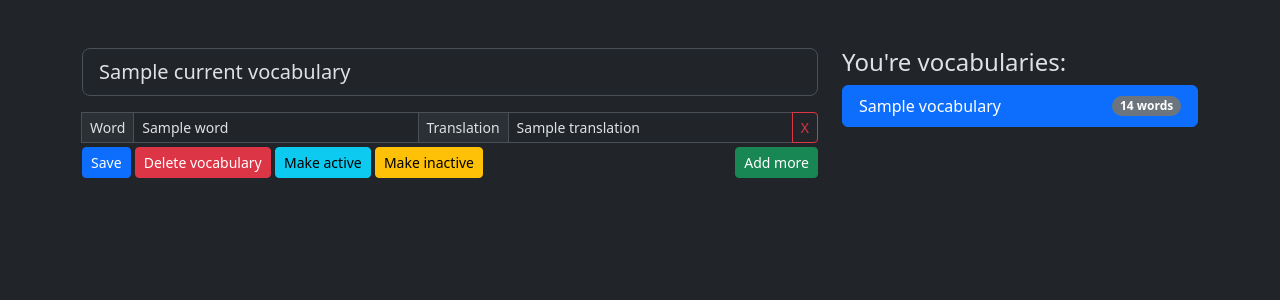
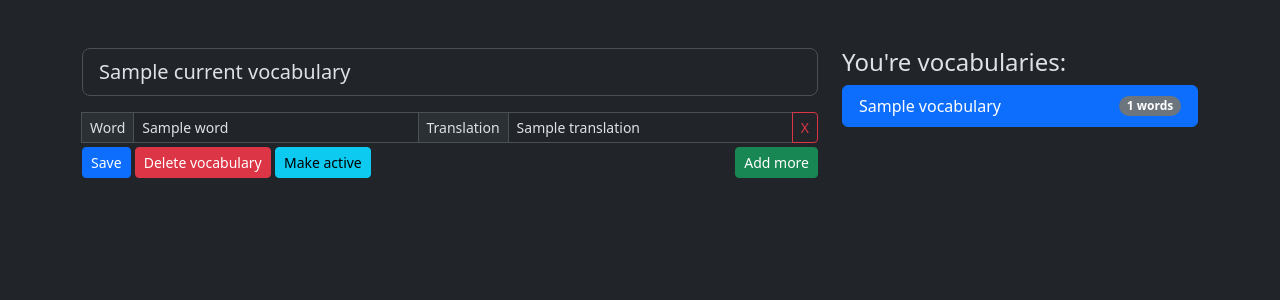
Before and after one commit to MuzykaAndrii/fastbot, a FastAPI app: template app/pages/templates/edit_vocabulary.html in a window 1280 px wide. Shown: the top 300 px of the page. Run offline with FastAPI, Linux system fonts and the light colour scheme; the template is opened without the code that fills it: most values are stand-ins (such as "Sample title", 1, 10 or a date in 2020); parts of the project's set-up code (start-up, migrations or seed data) failed here and were passed over.

Commit message:
impl: activate an disable vocabulary feature

```diff
--- a/app/pages/templates/edit_vocabulary.html
+++ b/app/pages/templates/edit_vocabulary.html
@@ -37,8 +37,11 @@
                     <div>
                         <button type="button" class="btn btn-sm btn-primary add-btn">Save</button>
                         <button type="button" class="btn btn-sm btn-danger add-btn">Delete vocabulary</button>
-                        <button type="button" class="btn btn-sm btn-info add-btn">Make active</button>
-                        <button type="button" class="btn btn-sm btn-warning add-btn">Make inactive</button>
+                        {% if current_vocabulary.is_active %}
+                        <a href="{{ url_for('disable_vocabulary', vocabulary_id=current_vocabulary.id) }}" type="button" class="btn btn-sm btn-warning add-btn">Make inactive</a>
+                        {% else %}
+                        <a href="{{ url_for('activate_vocabulary', vocabulary_id=current_vocabulary.id) }}" type="button" class="btn btn-sm btn-info add-btn">Make active</a>
+                        {% endif %}
                     </div>
                     <div>
                         <button type="button" class="btn btn-sm btn-success add-btn" onclick="addRow()">Add
@@ -52,14 +55,14 @@
                 {% if vocabularies %}
                 <ul class="list-group">
                     {% for vocabulary in vocabularies %}
-                    <a href="" class="list-group-item d-flex justify-content-between align-items-center {% if vocabulary.id == current_vocabulary.id %}active{% endif %}">
+                    <a href="{{ url_for('edit_vocabulary', vocabulary_id=vocabulary.id) }}" class="list-group-item d-flex justify-content-between align-items-center {% if vocabulary.id == current_vocabulary.id %}active{% endif %}">
                         {{ vocabulary.name }}
-                        <span class="badge bg-secondary rounded-pill">14 words</span>
+                        <span class="badge rounded-pill {% if vocabulary.is_active %} text-bg-success {% else %} bg-secondary {% endif %}">{{ vocabulary.language_pairs|count }} words</span>
                     </a>
                     {% endfor %}
                 </ul>
                 {% else %}
-                    You're haven't any vocabulary
+                    You're haven't any vocabulary yet
                 {% endif %}
 
             </div>
@@ -78,7 +81,7 @@
         function addRow() {
             var vocabularyData = document.querySelector('.lang-pairs');
             var newRow = document.createElement('div');
-            newRow.className = 'lang-pair-item input-group input-group-sm mb-3';
+            newRow.className = 'lang-pair-item input-group input-group-sm mb-1';
             newRow.innerHTML = `
             <span class="input-group-text">Word</span>
             <input type="text" class="form-control" placeholder="Foreign language" aria-label="Username">
--- a/app/vocabulary/services.py
+++ b/app/vocabulary/services.py
@@ -120,6 +120,7 @@ class VocabularyService:
 
     @classmethod
     async def disable_vocabulary(cls, vocabulary_id: int) -> None:
+        # TODO: add user check
         disabled_vocabulary = await VocabularySetDAL.make_inactive(vocabulary_id)
         return disabled_vocabulary
 
```
Also changed, not shown: app/pages/routes.py (+34 -3 lines).
